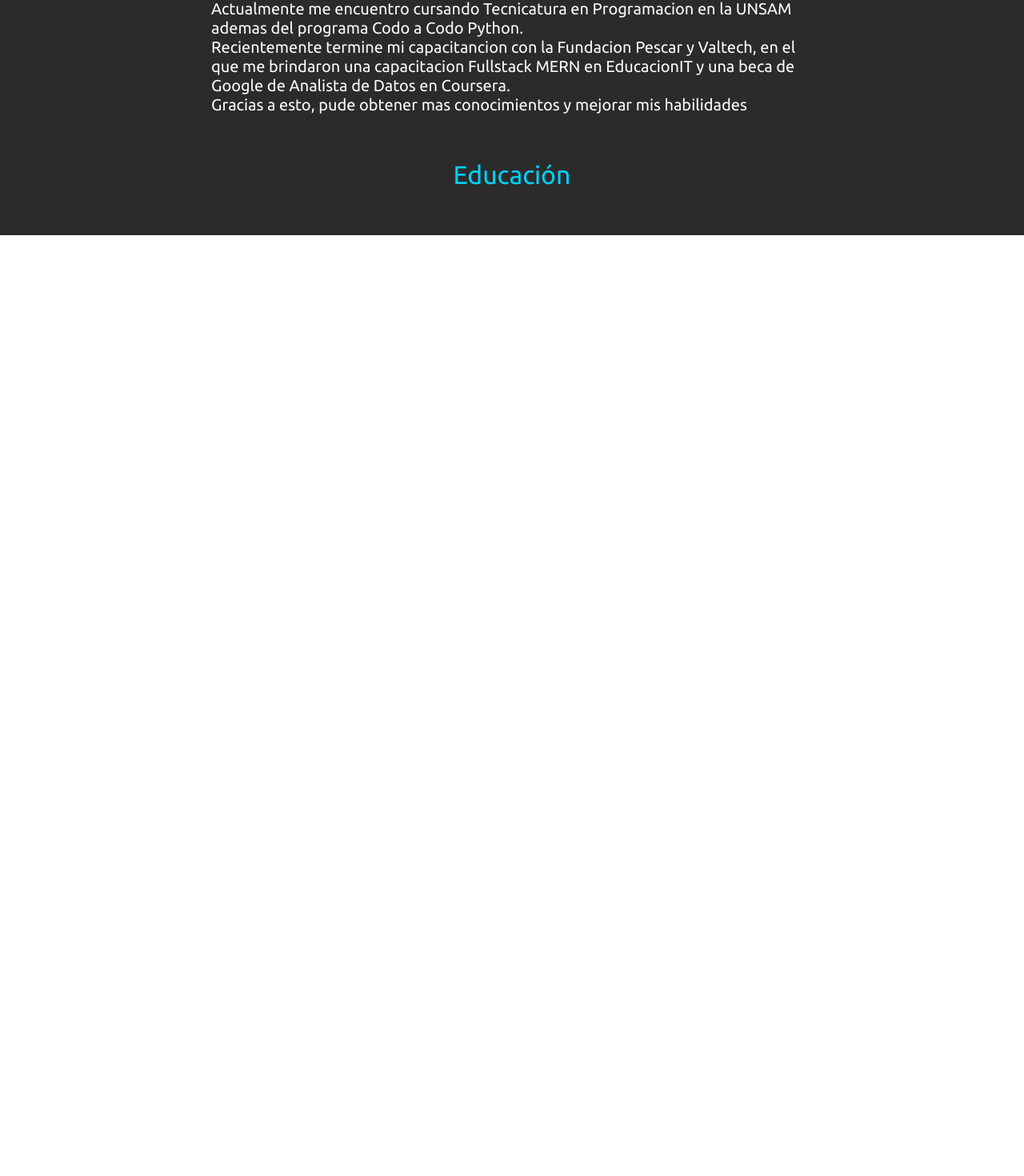
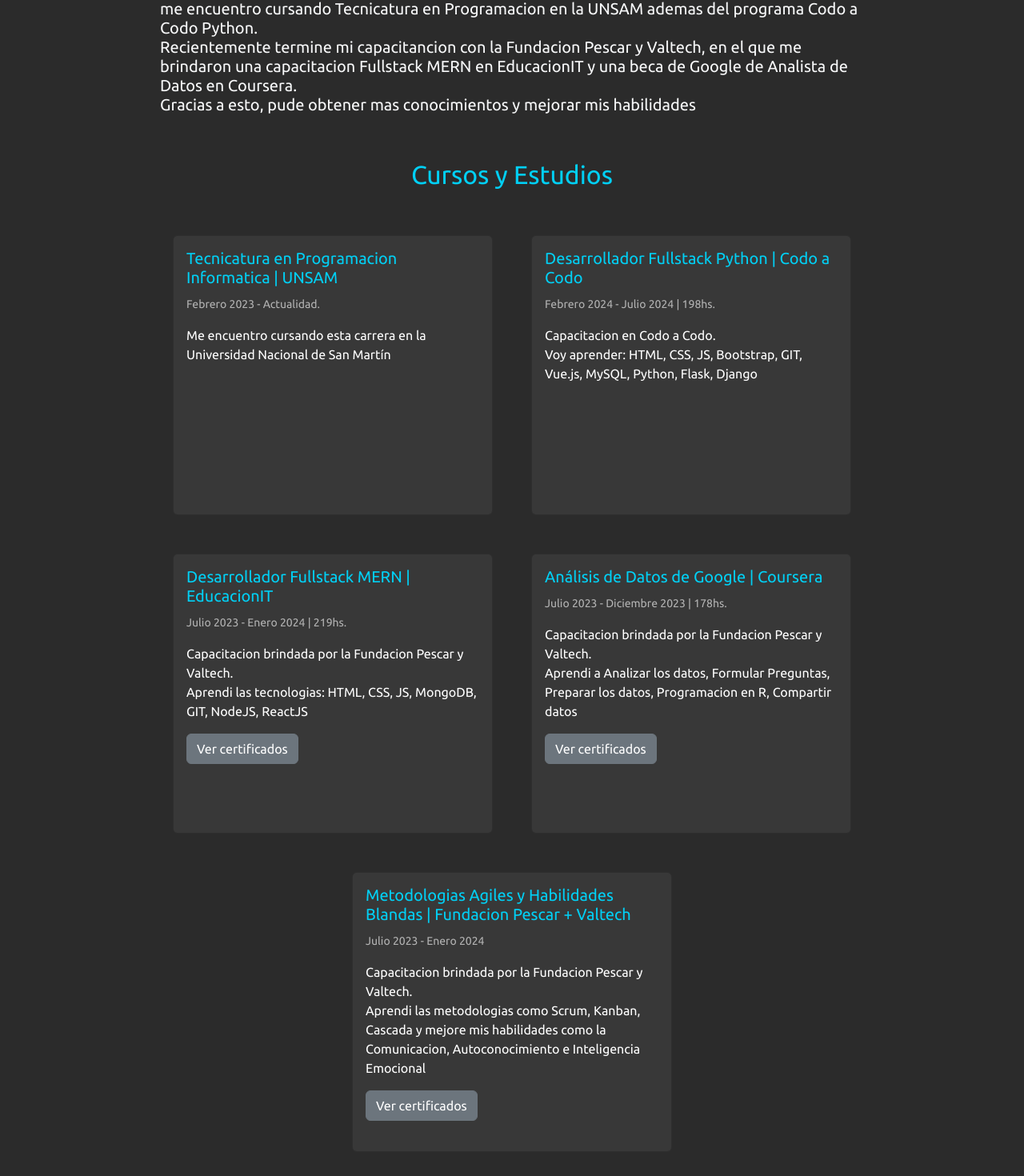
Before and after one commit to ngaleano13/Portfolio, a React (Vite) app: page / in a window 1280 px wide. Shown: the part 991-2461 px from the top of the page at 80% size. Before the commit the page ends 1285 px from the top, so only its background shows below. Built offline with nearby package versions, Linux system fonts and the light colour scheme.

Commit message:
Cambios en About (Cursos) y Skills

```diff
--- a/src/components/About/About.jsx
+++ b/src/components/About/About.jsx
@@ -1,23 +1,35 @@
 import '../About/about.css';
+import { courses } from "./courses.js";
 
 export const About = () => {
     return(
         <div id="about" className="bg-about d-flex flex-column justify-content-center align-items-center text-light gap-5 py-5">
             <h1 className="h1-custom w-75 text-center">Sobre mi</h1>
             <div className="mx-2 px-2 w-about-custom">
-                <h5 className="mx-auto">Hola, me llamo Nicolas Galeano, tengo 23 años y soy Desarrollador Fullstack. <br /> Me encuentro en busqueda de mi primer trabajo IT mientras sigo capacitandome. Actualmente me encuentro cursando Tecnicatura en Programacion en la UNSAM ademas del programa Codo a Codo Python. <br /> Recientemente termine mi capacitancion con la Fundacion Pescar y Valtech, en el que me brindaron una capacitacion Fullstack MERN en EducacionIT y una beca de Google de Analista de Datos en Coursera. <br />
+                <h5 className="mx-auto w-text">Hola, me llamo Nicolas Galeano, tengo 23 años y soy Desarrollador Fullstack. <br /> Me encuentro en busqueda de mi primer trabajo IT mientras sigo capacitandome. Actualmente me encuentro cursando Tecnicatura en Programacion en la UNSAM ademas del programa Codo a Codo Python. <br /> Recientemente termine mi capacitancion con la Fundacion Pescar y Valtech, en el que me brindaron una capacitacion Fullstack MERN en EducacionIT y una beca de Google de Analista de Datos en Coursera. <br />
                 Gracias a esto, pude obtener mas conocimientos y mejorar mis habilidades</h5>
             </div>
-            <h2 className="h1-custom">Educación</h2>
+            <h2 className="h1-custom">Cursos y Estudios</h2>
+            <div className="d-flex flex-wrap justify-content-center align-items-center gap-5">
+                {courses.map((course, index)=>(
+                <CardEduc title={course.title} time={course.time} text={course.text} certificates={course.certificates}
+                key={index}></CardEduc>
+                ))}
+            </div>
         </div>
     )
 }
 
 
-const CardEduc = () => {
+const CardEduc = ({title, time, text, certificates}) => {
     return(
-        <div>
-
+        <div className="card w-card-educ">
+        <div className="card-body">
+          <h5 className="card-title color-custom">{title}</h5>
+          <p className="card-text"><small className="time-text">{time}</small></p>
+          <p dangerouslySetInnerHTML={{ __html: text }} />
+          {certificates? <a href={certificates} target='_blank' className="btn btn-secondary btn-custom">Ver certificados</a> : ' ' }
         </div>
+      </div>
     )
 }
--- a/src/components/About/about.css
+++ b/src/components/About/about.css
@@ -1,15 +1,3 @@
-.w-card{
-    width: 120px;
-    height: 60px;
-    text-align: center;
-    background-color: rgb(59, 59, 59);
-    color: rgb(255, 255, 255);
-}
-
-.w-about-custom{
-    width: 90%;
-}
-
 .h1-custom{
     color: rgb(1, 208, 245);
     font-size: 2rem;
@@ -19,26 +7,41 @@
     background-color: rgb(43, 43, 43);
 }
 
-.hover-custom:hover{
-    background-color: rgb(46, 46, 46);
-    overflow: hidden;
+.w-card-educ{
+    width: 80%;
+    background-color: rgb(56, 56, 56);
+    color: white;
+}
+
+.w-about-custom{
+    width: 90%;
+}
+
+.time-text{
+    color: rgb(179, 179, 179);
+}
+
+.color-custom{
     color: rgb(1, 208, 245);
 }
 
-.card-font-custom{
-    font-size: 1.1rem;
-    text-align: center;
+.btn-custom:hover{
+    background-color: rgb(54, 54, 54);
+    color: rgb(1, 208, 245);
 }
 
 @media (min-width: 768px) {
-    .w-card{
-        width: 130px;
-        height: 70px;
+    .w-card-educ{
+        width: 500px;
     }
 }
 
 @media (min-width: 992px) {
     .w-about-custom{
-        width: 60%;
+        width: 70%;
+    }
+    .w-card-educ{
+        width: 400px;
+        height: 350px;
     }
 }
--- /dev/null
+++ b/src/components/About/courses.js
@@ -0,0 +1,7 @@
+export const courses = [
+    {title:'Tecnicatura en Programacion Informatica | UNSAM', time:'Febrero 2023 - Actualidad.', text:'Me encuentro cursando esta carrera en la Universidad Nacional de San Martín'},
+    {title:'Desarrollador Fullstack Python | Codo a Codo', time:'Febrero 2024 - Julio 2024 | 198hs.', text:'Capacitacion en Codo a Codo.<br> Voy aprender: HTML, CSS, JS, Bootstrap, GIT, Vue.js, MySQL, Python, Flask, Django'},
+    {title:'Desarrollador Fullstack MERN | EducacionIT', time:'Julio 2023 - Enero 2024 | 219hs.', text:'Capacitacion brindada por la Fundacion Pescar y Valtech.<br> Aprendi las tecnologias: HTML, CSS, JS, MongoDB, GIT, NodeJS, ReactJS', certificates:'https://www.educacionit.com/perfil/nicolas-galeano-353170'},
+    {title:'Análisis de Datos de Google | Coursera', time:'Julio 2023 - Diciembre 2023 | 178hs.', text:'Capacitacion brindada por la Fundacion Pescar y Valtech.<br> Aprendi a Analizar los datos, Formular Preguntas, Preparar los datos, Programacion en R, Compartir datos', certificates:'https://www.coursera.org/account/accomplishments/professional-cert/ZDQHXRYTNRVG'},
+    {title:'Metodologias Agiles y Habilidades Blandas | Fundacion Pescar + Valtech', time:'Julio 2023 - Enero 2024', text:'Capacitacion brindada por la Fundacion Pescar y Valtech. <br> Aprendi las metodologias como Scrum, Kanban, Cascada y mejore mis habilidades como la Comunicacion, Autoconocimiento e Inteligencia Emocional', certificates:"../../../public/CertificadoPescar.pdf"},
+]
--- a/src/components/Navbar/Navbar.jsx
+++ b/src/components/Navbar/Navbar.jsx
@@ -14,7 +14,7 @@
               <a className="nav-link mx-2" href="#about"><i className="fa-solid fa-user pe-3"></i>Sobre Mi</a>
               </li>
               <li className="nav-item">
-              <a className="nav-link mx-2" href=""><i className="fa-solid fa-list pe-3"></i>Habilidades</a>
+              <a className="nav-link mx-2" href="#skills"><i className="fa-solid fa-list pe-3"></i>Habilidades</a>
               </li>
               <li className="nav-item">
                 <a className="nav-link mx-2" href=""><i className="fa-solid fa-folder-open pe-3"></i>Proyectos</a>
--- a/src/components/Skills/Skills.jsx
+++ b/src/components/Skills/Skills.jsx
@@ -2,7 +2,7 @@
 
 export const Skills = () => {
     return(
-        <div>
+        <div id="skills" className="bg-about d-flex flex-column justify-content-center align-items-center text-light gap-5 py-5">
         <h2 className="h1-custom">Tecnologias</h2>
         <div className="d-flex flex-wrap justify-content-center align-items-center gap-3 mx-2 w-about-custom">
             {skills.map((skill, index)=>(
--- /dev/null
+++ b/src/components/Skills/skills.css
@@ -0,0 +1,35 @@
+.w-card{
+    width: 120px;
+    height: 60px;
+    text-align: center;
+    background-color: rgb(59, 59, 59);
+    color: rgb(255, 255, 255);
+}
+
+.w-about-custom{
+    width: 90%;
+}
+
+.hover-custom:hover{
+    background-color: rgb(46, 46, 46);
+    overflow: hidden;
+    color: rgb(1, 208, 245);
+}
+
+.card-font-custom{
+    font-size: 1.1rem;
+    text-align: center;
+}
+
+@media (min-width: 768px) {
+    .w-card{
+        width: 130px;
+        height: 70px;
+    }
+}
+
+@media (min-width: 992px) {
+    .w-about-custom{
+        width: 60%;
+    }
+}
```
Also changed, not shown: 1 other file (tests, documents, lock files or other folders).
